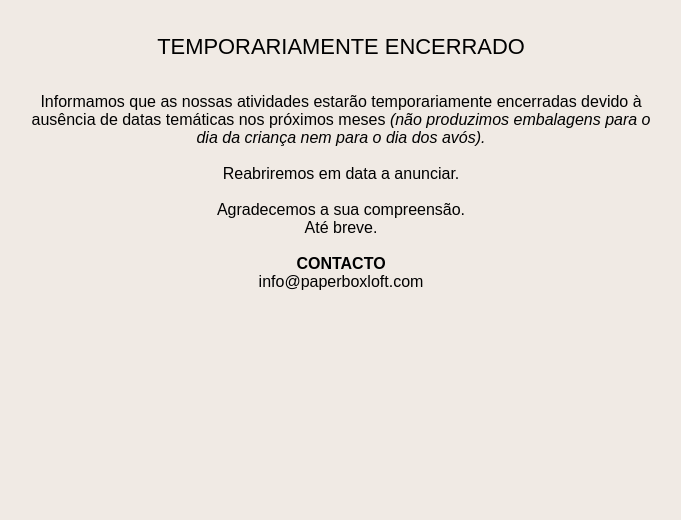
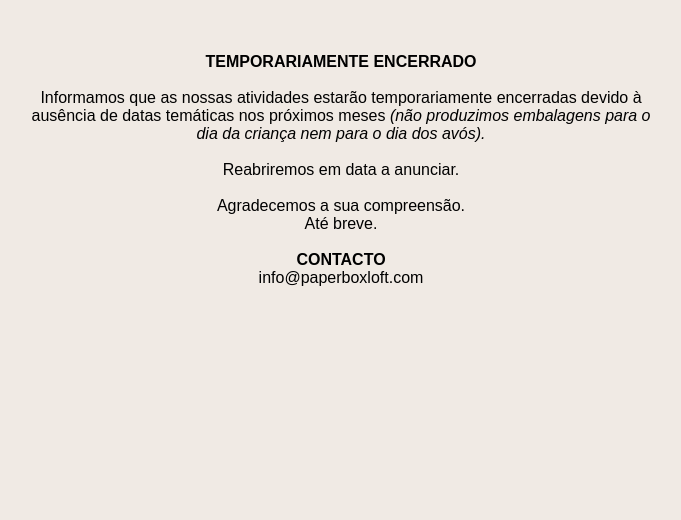
Before and after one commit to paperboxloft/comingsoon, a plain HTML site: page index.html in a window 1280 px wide. Shown: the part 280-800 px from the top of the page, without its empty margins (299-980 px from the left). Drawn offline with Linux system fonts and the light colour scheme.

Commit message:
Update index.html

```diff
--- a/index.html
+++ b/index.html
@@ -11,8 +11,9 @@
             <img id="logo" alt="logo" src="https://raw.githubusercontent.com/paperboxloft/comingsoon/refs/heads/main/logo.png" />
 <br><br><br>
             <div id="MainText">
-                <h1>TEMPORARIAMENTE ENCERRADO</h1>
-                <br>
+                <h1></h1>
+                <span><b>TEMPORARIAMENTE ENCERRADO</b></span>
+                <br><br>
                 Informamos que as nossas atividades estarão temporariamente encerradas devido à ausência de datas temáticas nos próximos meses <i>(não produzimos embalagens para o dia da criança nem para o dia dos avós).</i>
                 <br><br>Reabriremos em data a anunciar.
                 <br><br>Agradecemos a sua compreensão.<br>Até breve.
```
